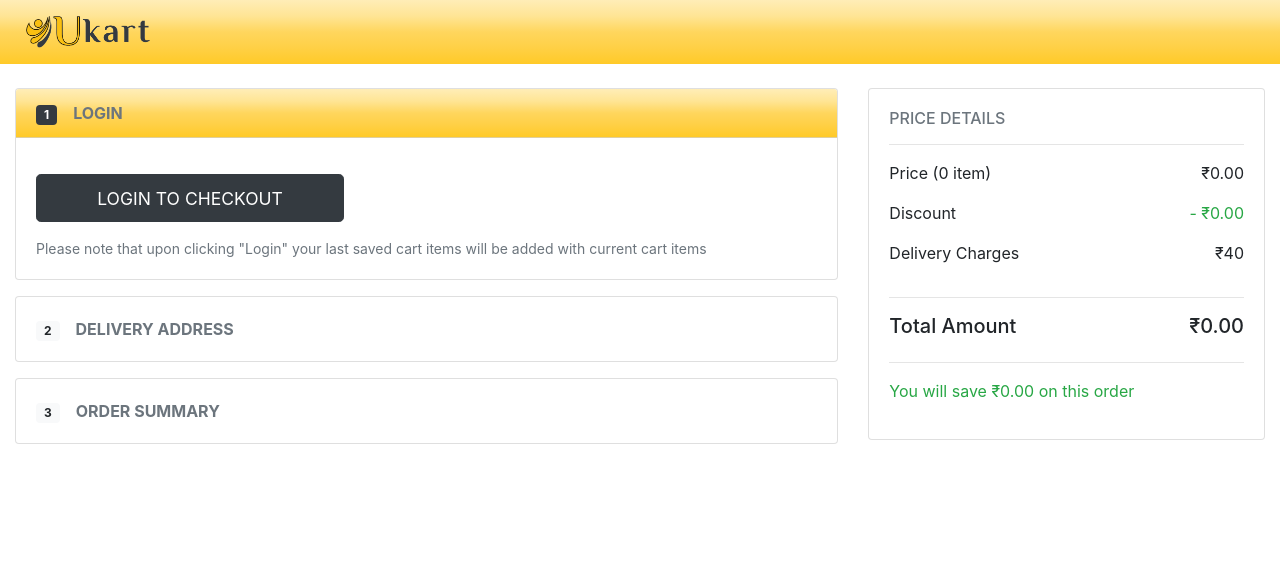
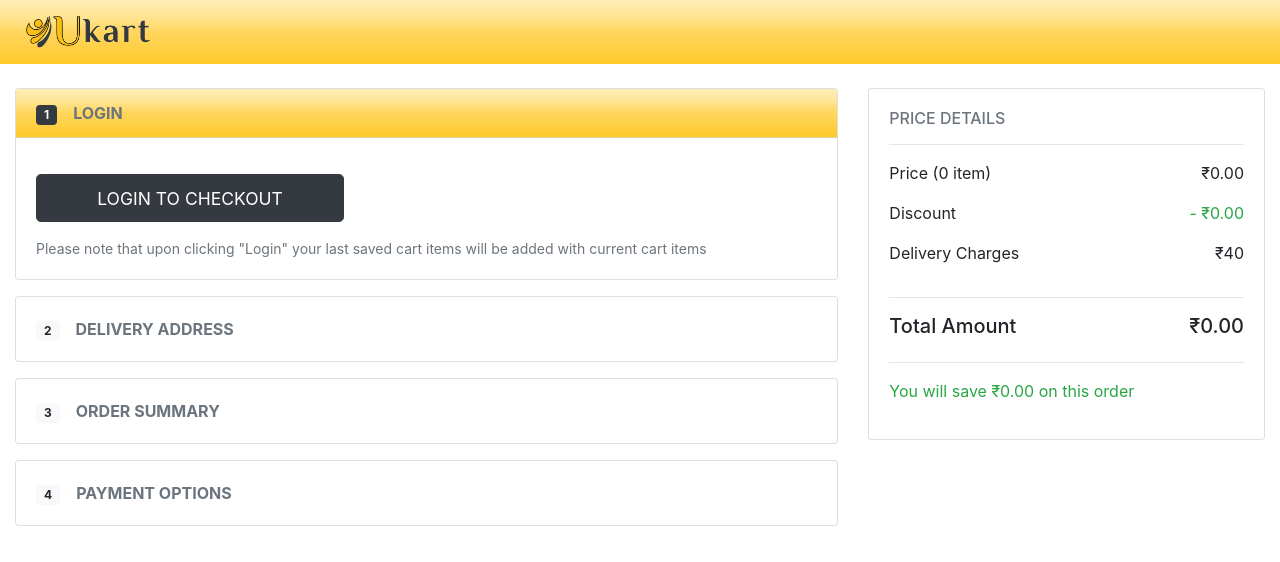
Before and after one commit to UdayakumarU/EcommerceMERN, a React (Create React App) app in the folder ReactApp/: page /checkout in a window 1280 px wide. Shown: the top 562 px of the page. Built offline with nearby package versions, Linux system fonts and the light colour scheme.

Commit message:
created payment option checkout section

```diff
--- /dev/null
+++ b/ReactApp/src/components/checkout/paymentOption/paymentOptionCheck.jsx
@@ -0,0 +1,49 @@
+import React, { Component } from 'react';
+import {connect} from "react-redux";
+
+import { Tile } from "../../../library";
+import { getCheckoutStepStatus } from "../../../redux/checkout/checkout.selector";
+import APP_CONST from "../../../APP_CONST";
+
+const mapStateToProps = (state) => {
+    return {
+        stepFourStatus: getCheckoutStepStatus(state, APP_CONST.STEP.FOUR)
+    }
+};
+
+class PaymentOptionCheck extends Component {
+    getHeaderContent = (color) => (
+        <React.Fragment>
+            <span className={`badge badge-${color} px-2 py-1`}>4</span>
+            <span className="text-muted px-3"><strong>PAYMENT OPTIONS</strong></span>
+        </React.Fragment>
+    );
+
+    showUncheckedPaymentOption = () =>{
+        const { stepFourStatus } = this.props;
+        return(
+            stepFourStatus?(<div/>):
+            <div className="row">
+                <div className="col-md-9 col-sm-9 col-9">
+                    {this.getHeaderContent('light')}
+                </div>
+            </div>
+        );
+    }
+
+    showCheckedPaymentOption = () => (<div/>)
+
+    render() {
+        const {stepFourStatus} = this.props;
+        return (
+            <Tile
+                className="mb-3"
+                headerClass ="_primary_bg"
+                header={stepFourStatus === APP_CONST.OPEN && this.getHeaderContent('dark')}>
+                {stepFourStatus === APP_CONST.CHECKED? this.showCheckedPaymentOption(): this.showUncheckedPaymentOption()}
+            </Tile>
+        )
+    }
+}
+
+export default connect(mapStateToProps)(PaymentOptionCheck);
--- a/ReactApp/src/pages/checkoutPage.jsx
+++ b/ReactApp/src/pages/checkoutPage.jsx
@@ -5,6 +5,7 @@ import Header  from "../components/misc/header";
 import LoginCheck from "../components/checkout/loginCheck";
 import DeliveryAddressCheck from "../components/checkout/deliveryAddress/deliveryAddressCheck";
 import OrderSummaryCheck from "../components/checkout/orderSummary/orderSummaryCheck";
+import PaymentOptionCheck from "../components/checkout/paymentOption/paymentOptionCheck";
 import CartPriceDetails from "../components/cart/cartPriceDetail";
 
 import { getCustomerLoginStatus } from "../redux/customer/customer.selector";
@@ -41,6 +42,7 @@ class CheckoutPage extends Component {
                             <LoginCheck/>
                             <DeliveryAddressCheck/>
                             <OrderSummaryCheck/>
+                            <PaymentOptionCheck/>
                         </div>
                         <div className="col-md-4">
                             <CartPriceDetails/>
```
